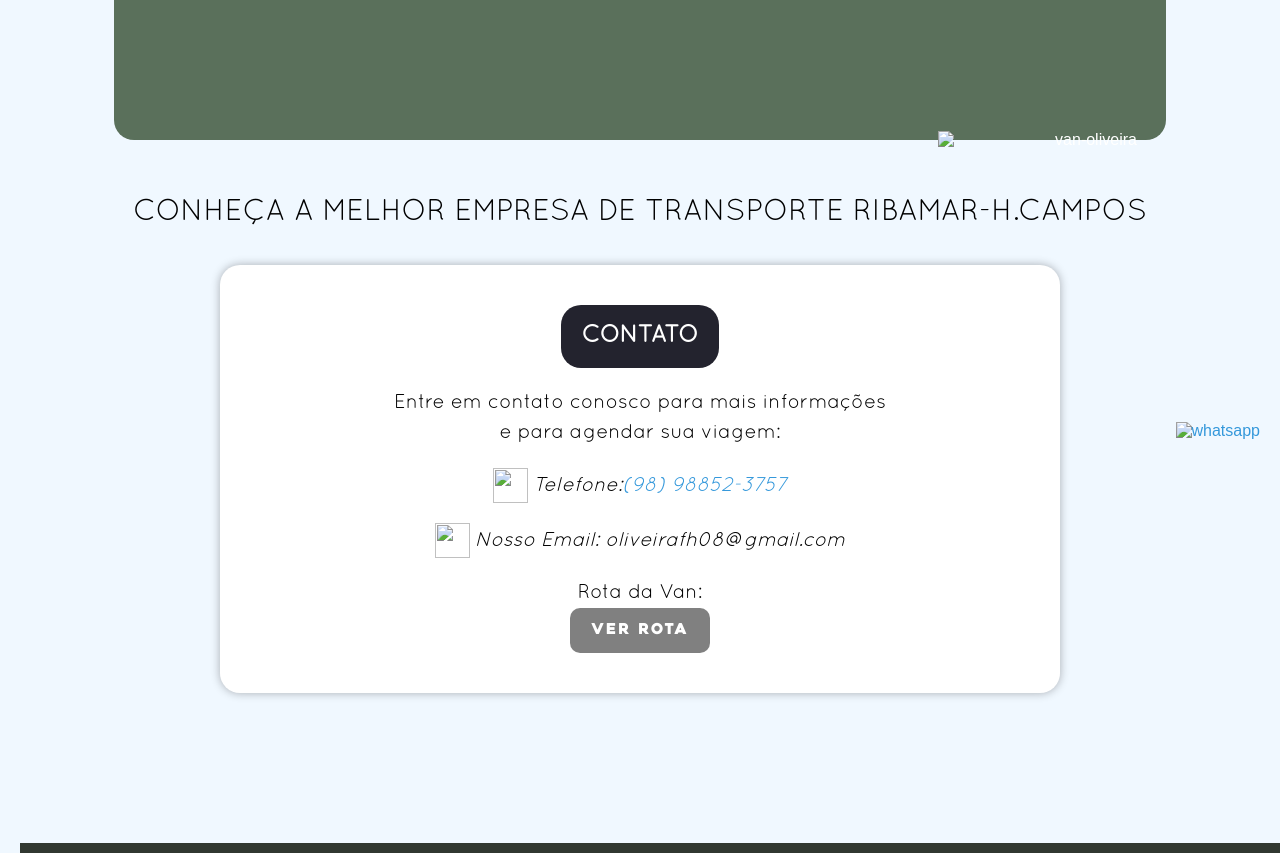
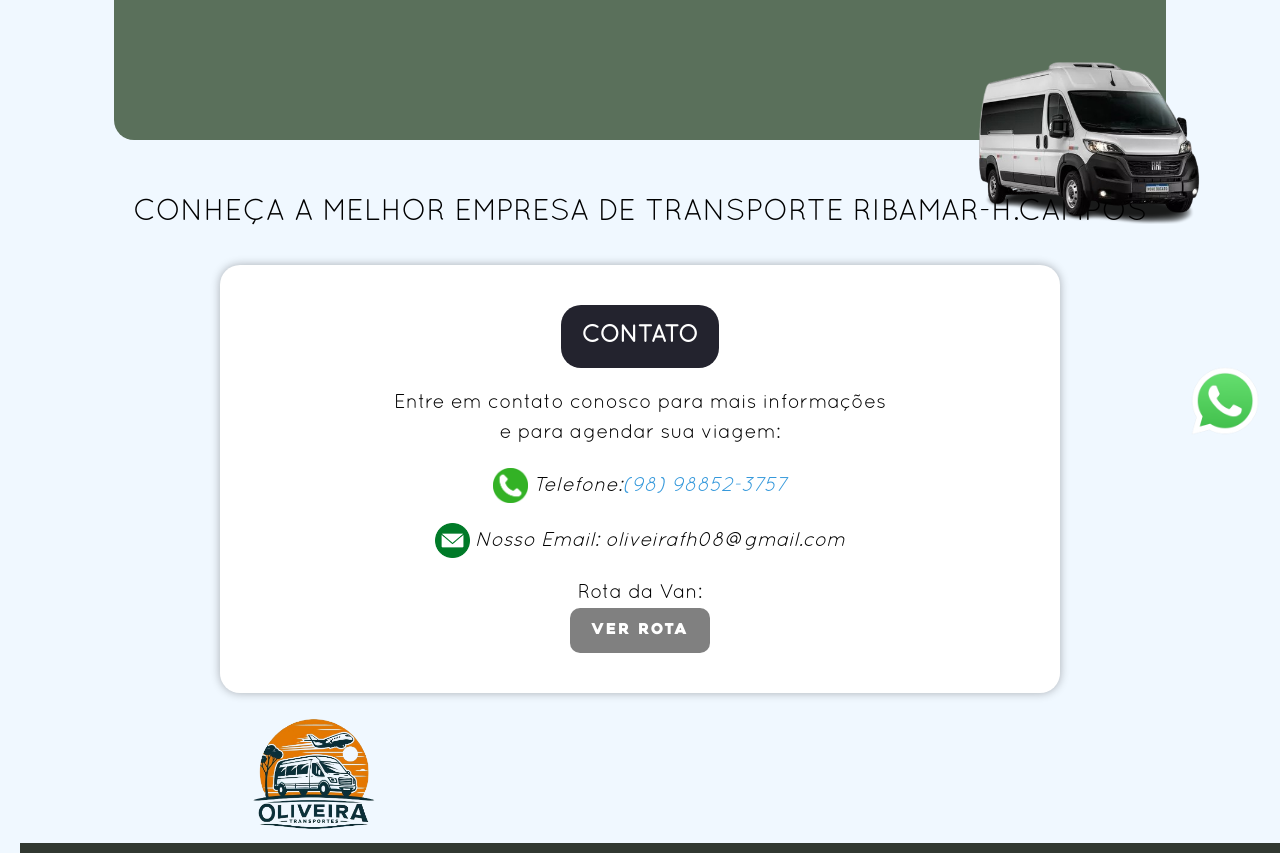
Before and after one commit to neoasafeeoliver2/oliveiratransporte, a plain HTML site: page index.html in a window 1280 px wide. Shown: the part 340-1193 px from the top of the page. Drawn offline with Linux system fonts and the light colour scheme.

Commit message:
Update index.html

```diff
--- a/index.html
+++ b/index.html
@@ -36,7 +36,7 @@
             </ul>
           </nav>
 
-        <img id="ducato" src="img/van.png" alt="van-oliveira">
+        <img id="ducato" src="van.png" alt="van-oliveira">
     </header>
     <div>
         <p id="paragrafo">CONHEÇA A MELHOR EMPRESA DE TRANSPORTE RIBAMAR-H.CAMPOS</p>
@@ -44,16 +44,16 @@
 <main>
     <div>
     <section>
-        <img id="logoimg" src="img/logo.png" alt="">
+        <img id="logoimg" src="logo.png" alt="">
         <h2 id="contato">CONTATO</h2>
         <p id="entrecontato">Entre em contato conosco para mais informações <br>e para agendar sua viagem:</p>
-        <p id="telefone1"><img id="imagetel" src="img/tel.png">Telefone:<a href="tel:+5598988523757">(98) 98852-3757</a></p>
+        <p id="telefone1"><img id="imagetel" src="tel.png">Telefone:<a href="tel:+5598988523757">(98) 98852-3757</a></p>
 
         <a class="botao-whatsapp" href="https://wa.me/559898523757" target="_blank">
-            <img src="img/btn-whatsapp.png" alt="whatsapp" width="70px" height="70px" title="MANDE UMA MENSAGEM">
+            <img src="btn-whatsapp.png" alt="whatsapp" width="70px" height="70px" title="MANDE UMA MENSAGEM">
         </a>
 
-        <p id="email1"> <img id="imgemail" src="img/email.png">Nosso Email: <a id="linkemail" href="mailto:oliveirafh08@gmail.com" target="_blank">oliveirafh08@gmail.com</a></p>
+        <p id="email1"> <img id="imgemail" src="email.png">Nosso Email: <a id="linkemail" href="mailto:oliveirafh08@gmail.com" target="_blank">oliveirafh08@gmail.com</a></p>
 
         <p id="rotadavan">Rota da Van: <a href="https://www.google.com.br/maps/dir/S%C3%A3o+Jos%C3%A9+de+Ribamar,+MA/Humberto+de+Campos,+MA/@-2.7576025,-44.2492616,10z/data=!3m1!4b1!4m14!4m13!1m5!1m1!1s0x7f6968b33fea777:0xef3e1f3623a6fbba!2m2!1d-44.0684557!2d-2.5527251!1m5!1m1!1s0x7f1680b24fa5603:0x7feb338f696c4aa!2m2!1d-43.4646855!2d-2.5986554!3e0?entry=ttu"
         target="_blank"><button class="button">Ver Rota</button></a></p>
```
